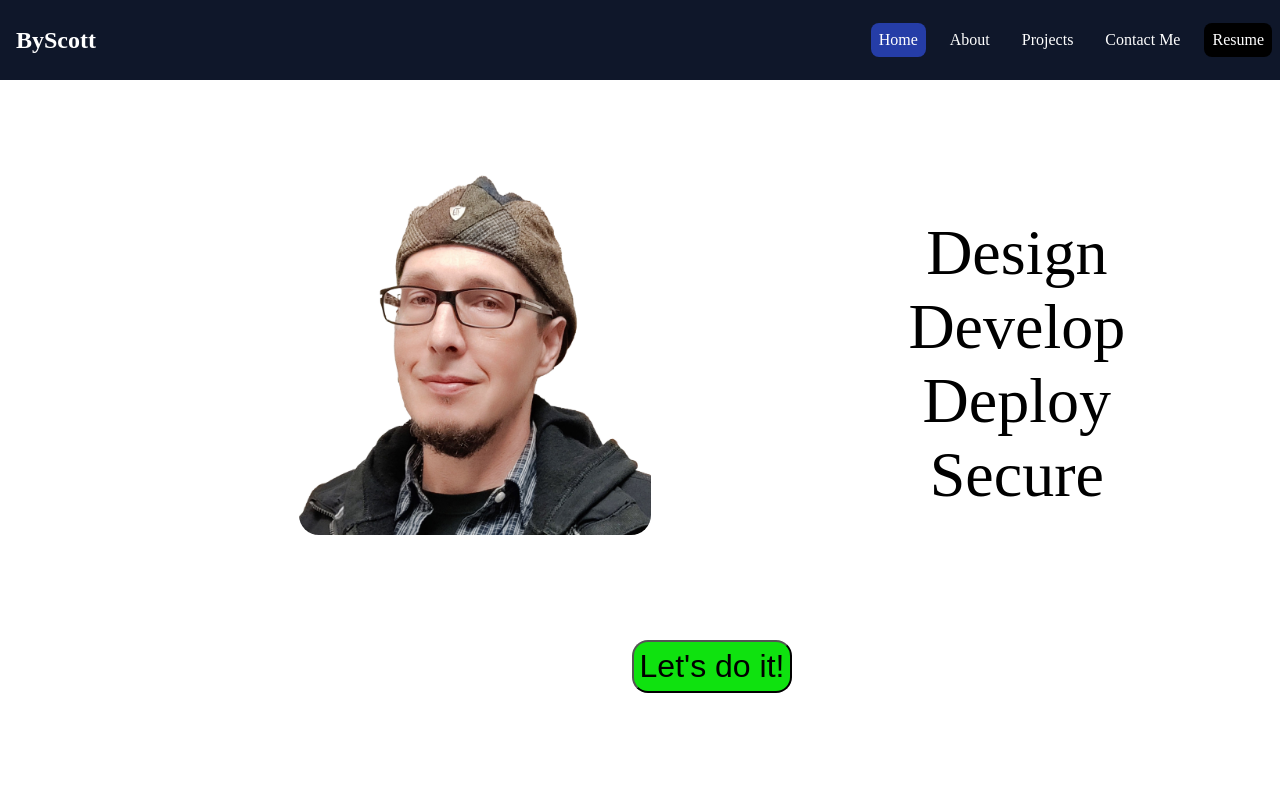
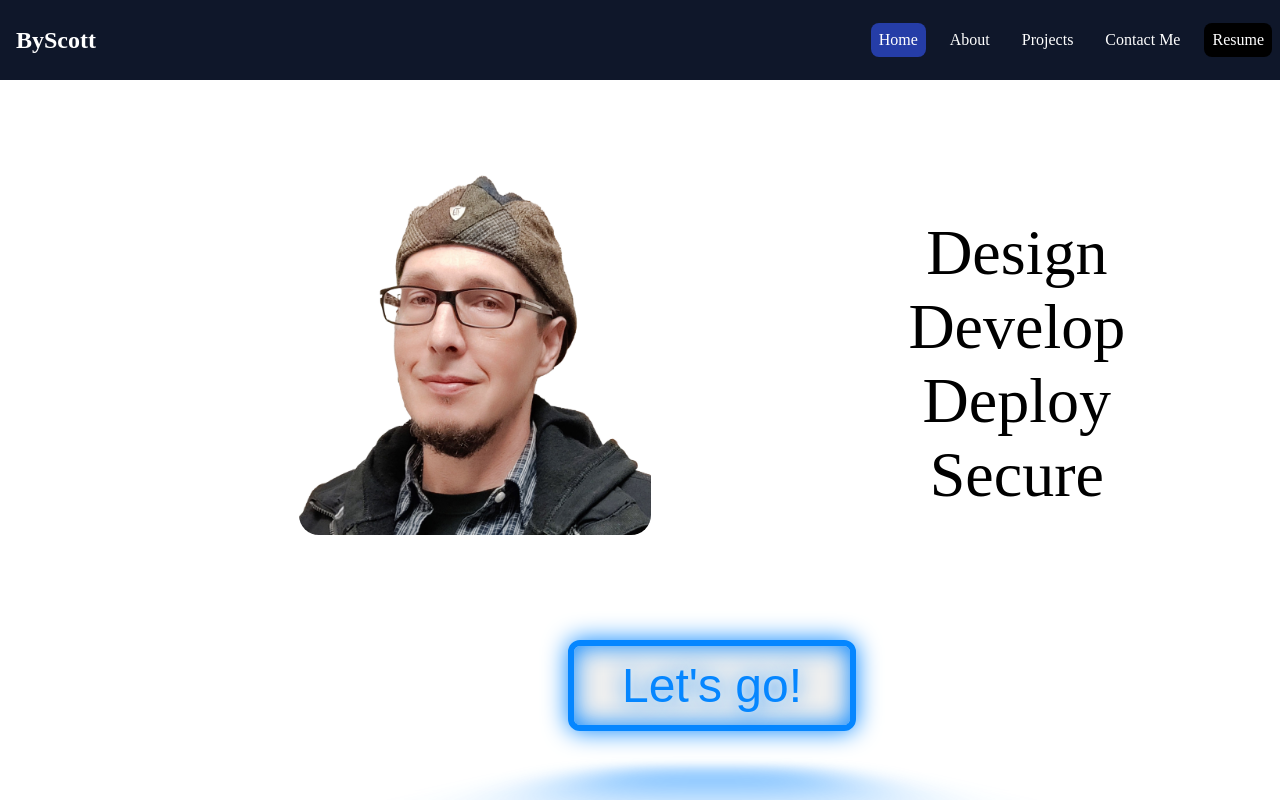
Before and after one commit to pawscanthack/portfolio, a React (Create React App) app: page / in a window 1280 px wide. Built offline with nearby package versions, Linux system fonts and the light colour scheme.

Commit message:
Added button to home page

```diff
--- a/src/css/home.css
+++ b/src/css/home.css
@@ -1,3 +1,10 @@
+:root {
+  /* --clr-neon: hsl(317 100% 54%); */
+  --clr-bg: hsl(323 21% 16%);
+  --clr-neon-green: #2be709;
+  --clr-neon: #0586ff;
+}
+
 .home-section-container {
   display: grid;
   grid-template-columns: repeat(2, auto);
@@ -30,8 +37,62 @@
 }
 
 .contact-button {
-  background-color: rgb(15, 226, 15);
-  font-size: 2rem;
-  padding: 6px;
-  border-radius: 1rem;
+  font-size: 3rem;
+
+  display: inline-block;
+  cursor: pointer;
+  text-decoration: none;
+  color: var(--clr-neon);
+  border: var(--clr-neon) 0.125em solid;
+  padding: 0.25em 1em;
+  border-radius: 0.25em;
+
+  text-shadow: 0 0 0.125em hsl(0 0% 100% / 0.3), 0 0 0.45em currentColor;
+
+  box-shadow: inset 0 0 0.5em 0 var(--clr-neon), 0 0 0.5em 0 var(--clr-neon);
+
+  position: relative;
 }
+.contact-button::before {
+  pointer-events: none;
+  content: "";
+  position: absolute;
+  background: var(--clr-neon);
+  top: 120%;
+  left: 0;
+  width: 100%;
+  height: 100%;
+
+  transform: perspective(1em) rotateX(40deg) scale(1, 0.35);
+  filter: blur(1em);
+  opacity: 0.7;
+}
+
+.contact-button::after {
+  content: "";
+  position: absolute;
+  top: 0;
+  bottom: 0;
+  left: 0;
+  right: 0;
+  box-shadow: 0 0 2em 0.5em var(--clr-neon);
+  opacity: 0;
+  background-color: var(--clr-neon);
+  z-index: -1;
+  transition: opacity 100ms linear;
+}
+
+.contact-button:hover,
+.contact-button:focus {
+  background-color: var(--clr-neon);
+  color: var(--clr-bg);
+  text-shadow: none;
+}
+.contact-button:hover::before,
+.contact-button:focus::before {
+  opacity: 1;
+}
+.contact-button:hover::after,
+.contact-button:focus::after {
+  opacity: 1;
+}
--- a/src/pages/Home.jsx
+++ b/src/pages/Home.jsx
@@ -17,7 +17,9 @@ export const Home = () => {
       </div>
       <div className="contact-button-container">
         <NavLink to="/contactme">
-          <button className="contact-button">Let's do it!</button>
+          <div>
+            <button className="contact-button">Let's go!</button>
+          </div>
         </NavLink>
       </div>
     </section>
```
